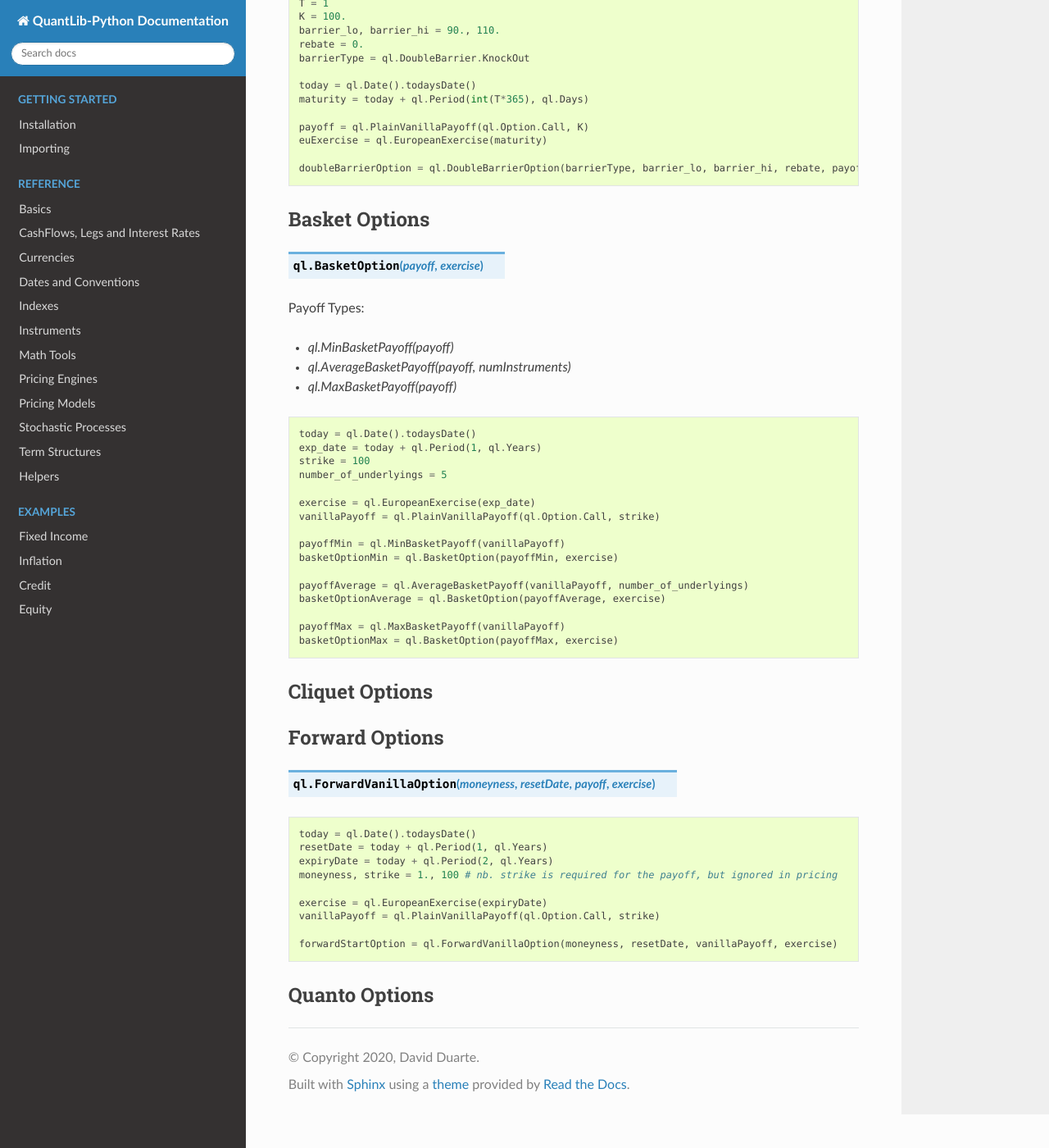
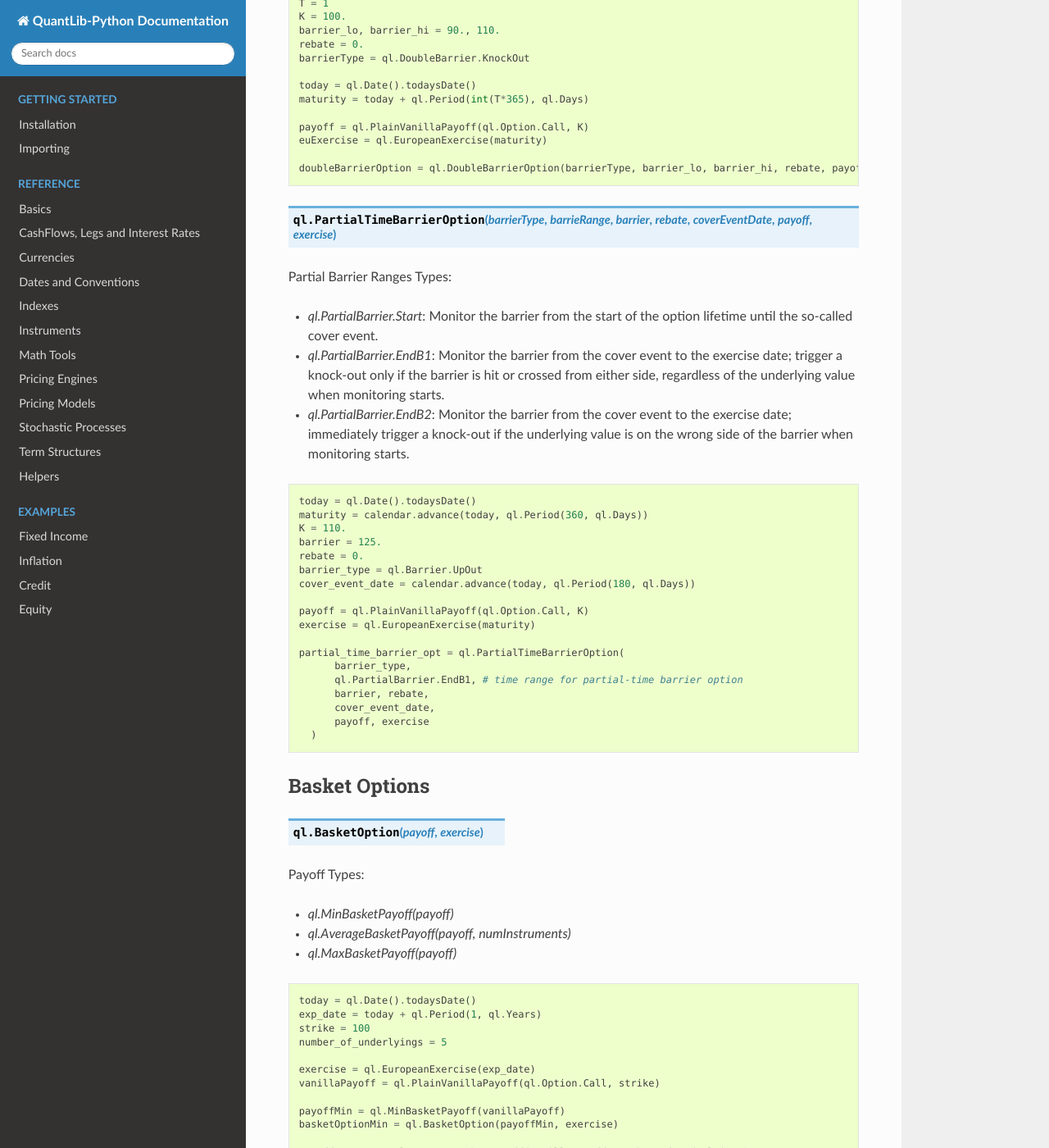
Before and after one commit to nhaga/QuantLib-Python-Docs, a Sphinx documentation site: the page built from docs/instruments/options.rst, in a window 1280 px wide and 1400 px high, scrolled down 2486 px. Shown: the whole window at 82% size. Built offline with Sphinx 7.4.7 and the Read the Docs theme 3.1.0, drawn with Linux system fonts in a browser that asks for light colours; formulas are drawn with MathJax 3.

Commit message:
Added PartialTimeBarrierOption to options.rst

```diff
--- a/docs/instruments/options.rst
+++ b/docs/instruments/options.rst
@@ -133,6 +133,34 @@ Double Barrier Types:
 
   doubleBarrierOption = ql.DoubleBarrierOption(barrierType, barrier_lo, barrier_hi, rebate, payoff, euExercise)
 
+.. function:: ql.PartialTimeBarrierOption(barrierType, barrieRange, barrier, rebate, coverEventDate, payoff, exercise)
+
+Partial Barrier Ranges Types:
+
+- `ql.PartialBarrier.Start`: Monitor the barrier from the start of the option lifetime until the so-called cover event.
+- `ql.PartialBarrier.EndB1`: Monitor the barrier from the cover event to the exercise date; trigger a knock-out only if the barrier is hit or crossed from either side, regardless of the underlying value when monitoring starts.
+- `ql.PartialBarrier.EndB2`: Monitor the barrier from the cover event to the exercise date; immediately trigger a knock-out if the underlying value is on the wrong side of the barrier when monitoring starts.
+
+.. code-block:: python
+
+  today = ql.Date().todaysDate()
+  maturity = calendar.advance(today, ql.Period(360, ql.Days))
+  K = 110.
+  barrier = 125.
+  rebate = 0.
+  barrier_type = ql.Barrier.UpOut
+  cover_event_date = calendar.advance(today, ql.Period(180, ql.Days))
+
+  payoff = ql.PlainVanillaPayoff(ql.Option.Call, K)
+  exercise = ql.EuropeanExercise(maturity)
+
+  partial_time_barrier_opt = ql.PartialTimeBarrierOption(
+        barrier_type,
+        ql.PartialBarrier.EndB1, # time range for partial-time barrier option
+        barrier, rebate,
+        cover_event_date,
+        payoff, exercise
+    )
 
 Basket Options
 **************
```
